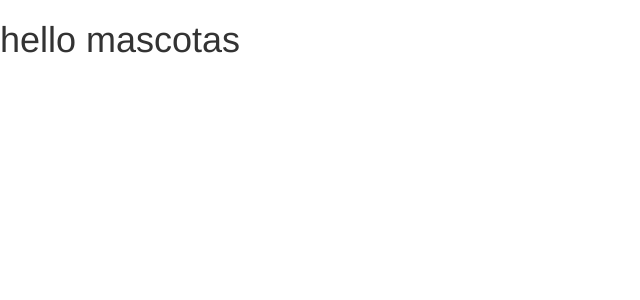
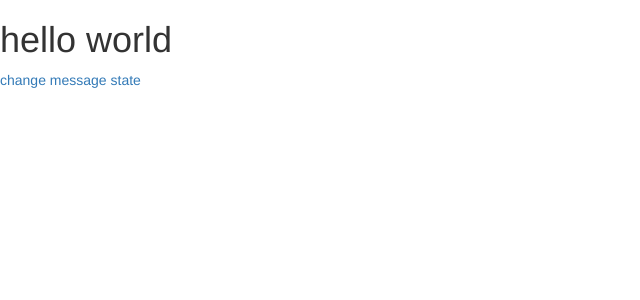
Before and after one commit to nodejs-medellin/mern-from-scratch, a React (Create React App) app: page / in a window 1280 px wide. Shown: the top 300 px of the page, without its empty margins (0-640 px from the left). Built offline with nearby package versions, Linux system fonts and the light colour scheme; what redux-immutable-state-invariant would draw is missing.

Commit message:
state handling

```diff
--- a/src/App.js
+++ b/src/App.js
@@ -12,14 +12,29 @@ import {
 class App extends React.Component {
   constructor(props, context){
     super(props, context);
-    this.state = {};
+    this.state = {
+      message: 'hello world'
+    };
+    this.changeMessage = this.changeMessage.bind(this);
+  }
+
+  changeMessage (event) {
+    event.preventDefault();
+    this.setState({
+      message: 'hello from click'
+    });
   }
 
   render() {
     return (
       <Router>
         <div>
-          <h1>hello mascotas</h1>
+          <h1>{this.state.message}</h1>
+          <a
+            onClick={this.changeMessage}
+          >
+            change message state
+          </a>
         </div>
       </Router>
     );
```
